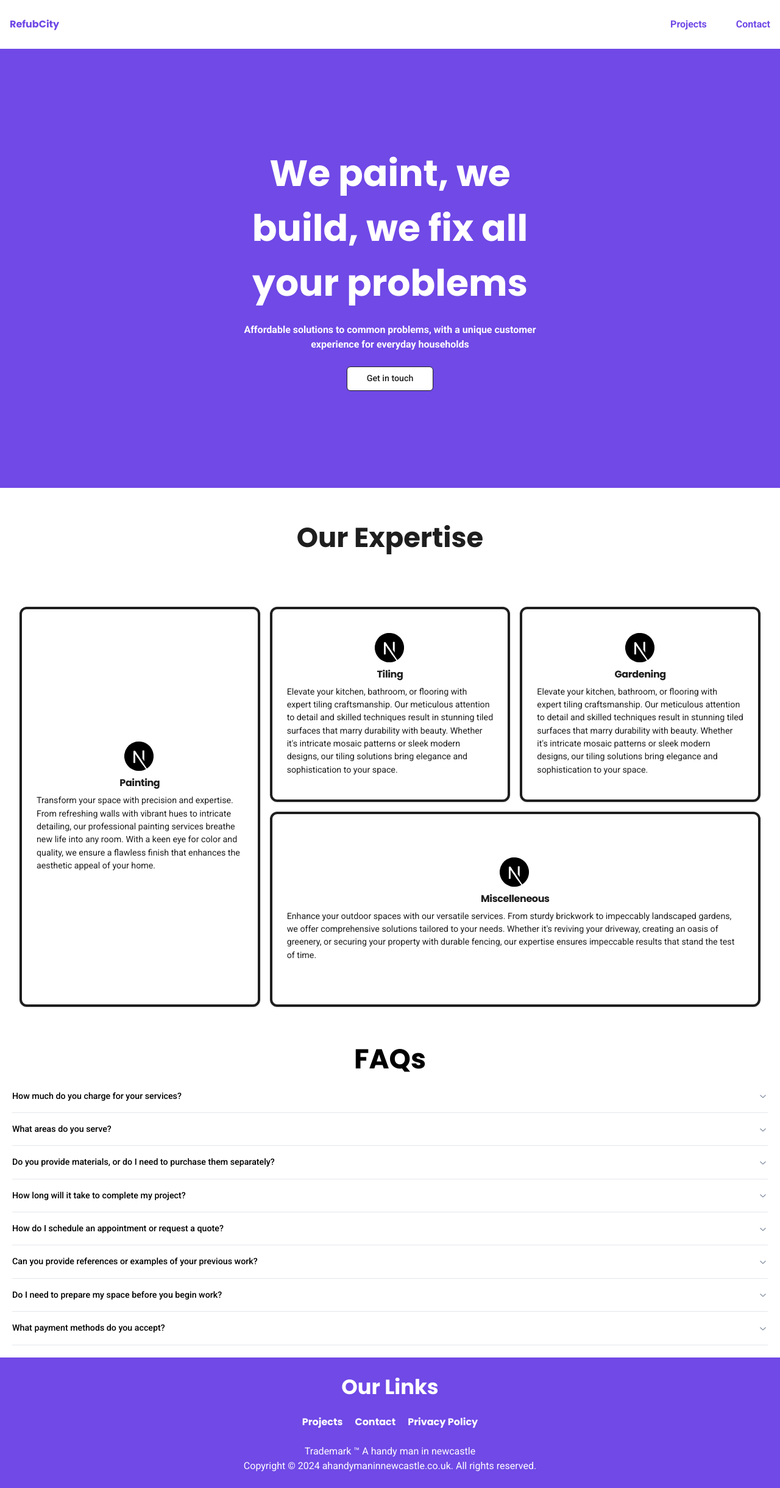
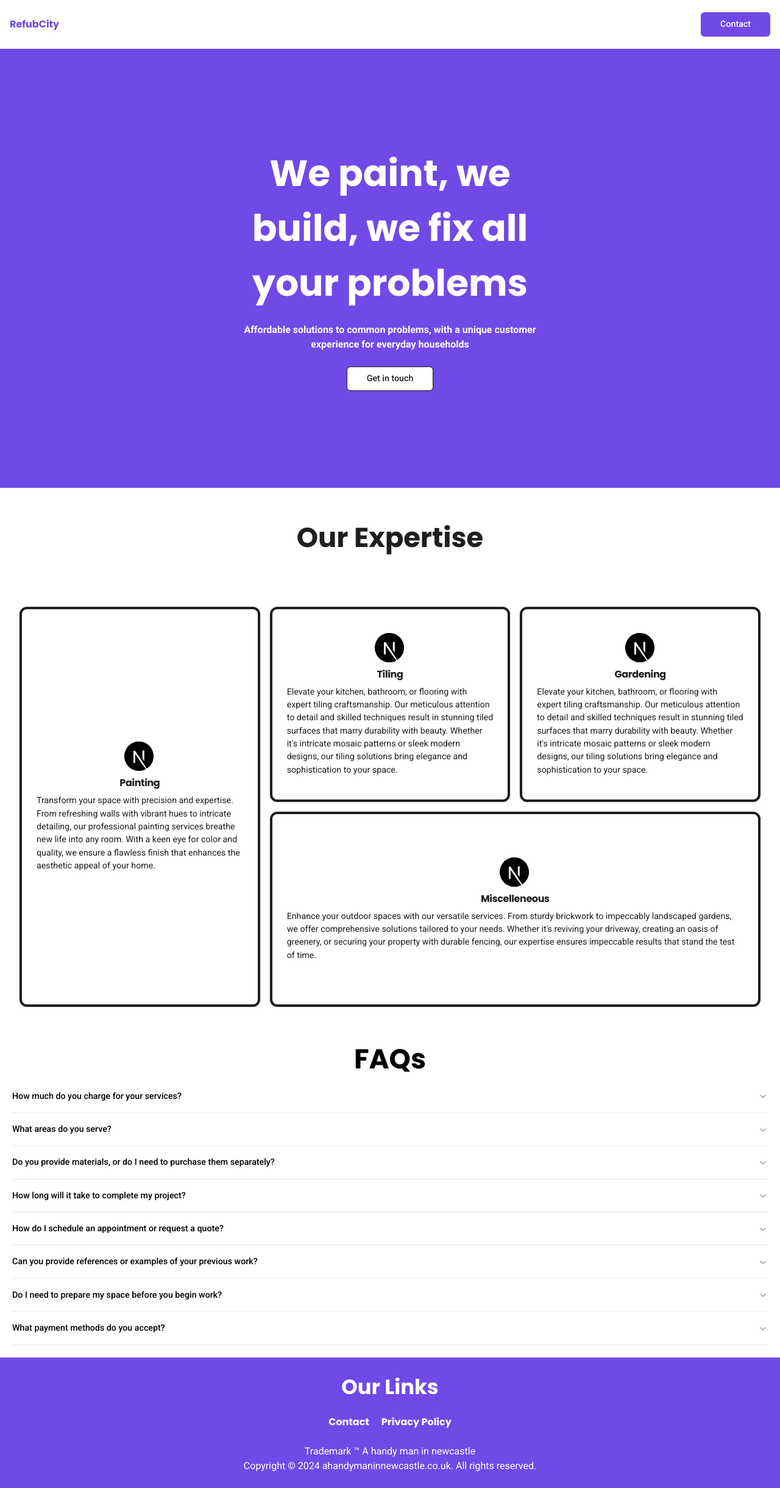
Before and after one commit to pmita/ahandymaninnewcastle.co.uk, a Next.js app: page / in a window 1280 px wide. Shown: the whole page at 61% size. Built offline with nearby package versions, Linux system fonts and the light colour scheme.

Commit message:
chore: removing projects pages and references

```diff
--- a/app/sitemap.ts
+++ b/app/sitemap.ts
@@ -1,24 +1,10 @@
 // NEXT
 import { MetadataRoute } from "next";
-// CONTENTLAYER
-import { allProjects } from "@/.contentlayer/generated";
 
 export default async function sitemap(): Promise<MetadataRoute.Sitemap> {
-
-  const projectsEntries: MetadataRoute.Sitemap = allProjects.map((project) => ({
-    url: `${process.env.NEXT_PUBLIC_APP_URL}/${project._raw.flattenedPath}`,
-    lastModified: new Date(project?.date).toISOString(),
-    // lastModified: new Date(project._raw.updatedAt).toISOString(),
-    // changeFrequency: 'daily',
-    // priority: number
-  }));
-
   return [
     {
       url: `${process.env.NEXT_PUBLIC_APP_URL}/`,
-    },
-    {
-      url: `${process.env.NEXT_PUBLIC_APP_URL}/projects`,
     },
     {
       url: `${process.env.NEXT_PUBLIC_APP_URL}/contact`,
@@ -26,6 +12,5 @@ export default async function sitemap(): Promise<MetadataRoute.Sitemap> {
     {
       url: `${process.env.NEXT_PUBLIC_APP_URL}/privacy-policy`,
     },
-    ...projectsEntries
   ]
 }
--- a/components/layout/footer.tsx
+++ b/components/layout/footer.tsx
@@ -23,12 +23,6 @@ export const Footer = () => {
       <BannerDescription className="text-md font-roboto font-bold text-neutral">
         <div className="text-center text-neutral flex justify-center gap-5">
           <Link
-            href="/projects"
-            className="text-neutral text-lg font-poppins font-bold hover:opacity-80"
-          >
-            Projects
-          </Link>
-          <Link
             href="/contact"
             className="text-neutral text-lg font-poppins font-bold hover:opacity-80"
           >
--- a/components/layout/navbar.tsx
+++ b/components/layout/navbar.tsx
@@ -1,5 +1,7 @@
 // NEXT
 import Link from "next/link"
+// COMPONENTS
+import { buttonVariants } from "../ui/button"
 
 export async function NavBar() {
   return (
@@ -10,24 +12,12 @@ export async function NavBar() {
       >
         RefubCity
       </Link>
-      <ul className="flex gap-4 pt-1.5 text-md lg:pt-0 lg:text-lg">
-        <li className="lg:px-4">
-          <Link
-            href="/projects"
-            className="text-primary font-semibold hover:opacity-80"
-          >
-            Projects
-          </Link>
-        </li>
-        <li className="lg:pl-4">
-          <Link
-            href="/contact"
-            className="text-primary font-semibold hover:opacity-80"
-          >
-            Contact
-          </Link>
-        </li>
-      </ul>
+      <Link
+        href="/contact"
+        className={buttonVariants({ size: 'lg' })}
+      >
+        Contact
+      </Link>
     </nav>
   )
 }
```
Also changed, not shown: data/project.ts (deleted, +0 -10 lines).
